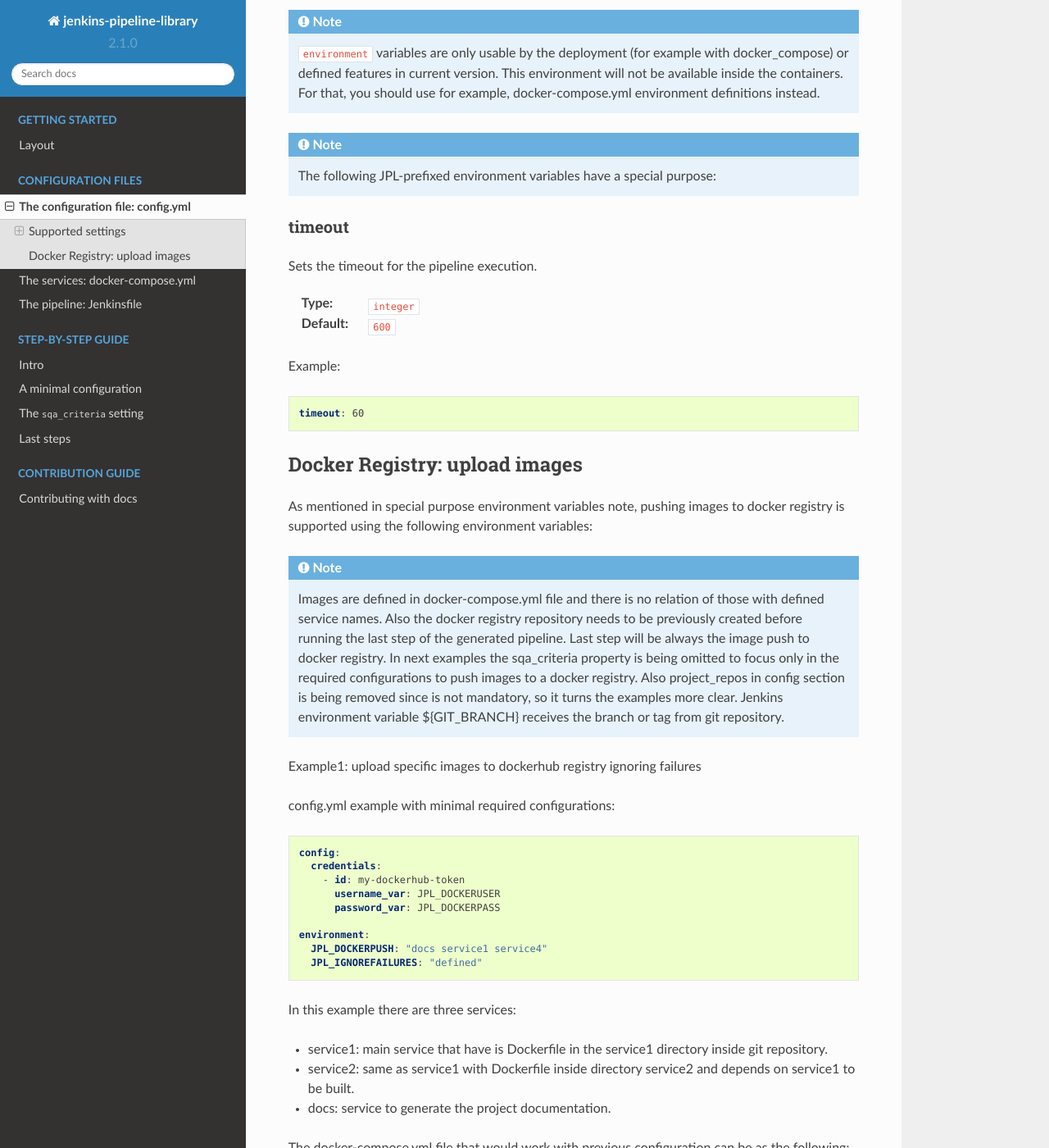
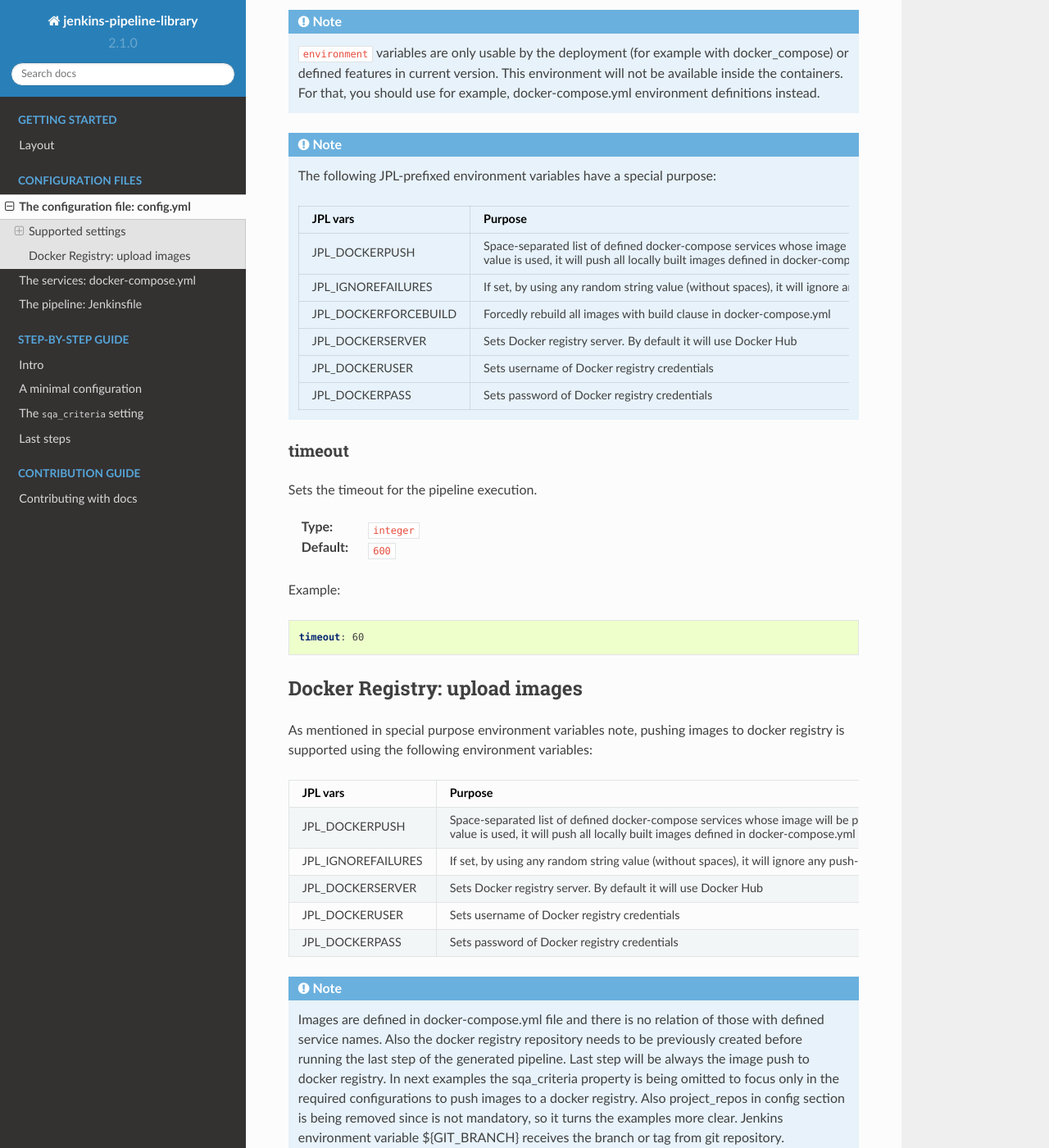
Before and after one commit to indigo-dc/jenkins-pipeline-library, a Sphinx documentation site: the page built from docs/user/config_file.rst, in a window 1280 px wide and 1400 px high, scrolled down 6349 px. Shown: the whole window at 82% size. Built offline with Sphinx 7.4.7 and the Read the Docs theme 2.0.0, drawn with Linux system fonts in a browser that asks for light colours.

Commit message:
Fix: table format

```diff
--- a/docs/user/config_file.rst
+++ b/docs/user/config_file.rst
@@ -379,25 +379,25 @@
 .. note::
    The following JPL-prefixed environment variables have a special purpose:
 
-   +----------------------+------------------------------------------------------------------+
-   | JPL vars             | Purpose                                                          |
-   +======================+==================================================================+
+   +----------------------+---------------------------------------------------------------------------+
+   | JPL vars             | Purpose                                                                   |
+   +======================+===========================================================================+
    | JPL_DOCKERPUSH       | Space-separated list of defined docker-compose services whose image will  |
-   |                      | be pushed to the Docker registry. If ``ALL`` value is used, it   |
-   |                      | will push all locally built images defined in docker-compose.yml |
-   +----------------------+------------------------------------------------------------------+
-   | JPL_IGNOREFAILURES   | If set, by using any random string value (without spaces), it    |
-   |                      | will ignore any push-related failure                             |
-   +----------------------+------------------------------------------------------------------+
-   | JPL_DOCKERFORCEBUILD | Forcedly rebuild all images with build clause in                 |
-   |                      | docker-compose.yml                                               |
-   +----------------------+------------------------------------------------------------------+
-   | JPL_DOCKERSERVER     | Sets Docker registry server. By default it will use Docker Hub   |
-   +----------------------+------------------------------------------------------------------+
-   | JPL_DOCKERUSER       | Sets username of Docker registry credentials                     |
-   +----------------------+------------------------------------------------------------------+
-   | JPL_DOCKERPASS       | Sets password of Docker registry credentials                     |
-   +----------------------+------------------------------------------------------------------+
+   |                      | be pushed to the Docker registry. If ``ALL`` value is used, it            |
+   |                      | will push all locally built images defined in docker-compose.yml          |
+   +----------------------+---------------------------------------------------------------------------+
+   | JPL_IGNOREFAILURES   | If set, by using any random string value (without spaces), it             |
+   |                      | will ignore any push-related failure                                      |
+   +----------------------+---------------------------------------------------------------------------+
+   | JPL_DOCKERFORCEBUILD | Forcedly rebuild all images with build clause in                          |
+   |                      | docker-compose.yml                                                        |
+   +----------------------+---------------------------------------------------------------------------+
+   | JPL_DOCKERSERVER     | Sets Docker registry server. By default it will use Docker Hub            |
+   +----------------------+---------------------------------------------------------------------------+
+   | JPL_DOCKERUSER       | Sets username of Docker registry credentials                              |
+   +----------------------+---------------------------------------------------------------------------+
+   | JPL_DOCKERPASS       | Sets password of Docker registry credentials                              |
+   +----------------------+---------------------------------------------------------------------------+
 
 timeout
 ~~~~~~~
@@ -417,22 +417,22 @@
 As mentioned in special purpose environment variables note, pushing images to
 docker registry is supported using the following environment variables:
 
-+----------------------+------------------------------------------------------------------+
-| JPL vars             | Purpose                                                          |
-+======================+==================================================================+
++----------------------+--------------------------------------------------------------------------+
+| JPL vars             | Purpose                                                                  |
++======================+==========================================================================+
 | JPL_DOCKERPUSH       | Space-separated list of defined docker-compose services whose image will |
-|                      | be pushed to the Docker registry. If ``ALL`` value is used, it   |
-|                      | will push all locally built images defined in docker-compose.yml |
-+----------------------+------------------------------------------------------------------+
-| JPL_IGNOREFAILURES   | If set, by using any random string value (without spaces), it    |
-|                      | will ignore any push-related failure                             |
-+----------------------+------------------------------------------------------------------+
-| JPL_DOCKERSERVER     | Sets Docker registry server. By default it will use Docker Hub   |
-+----------------------+------------------------------------------------------------------+
-| JPL_DOCKERUSER       | Sets username of Docker registry credentials                     |
-+----------------------+------------------------------------------------------------------+
-| JPL_DOCKERPASS       | Sets password of Docker registry credentials                     |
-+----------------------+------------------------------------------------------------------+
+|                      | be pushed to the Docker registry. If ``ALL`` value is used, it           |
+|                      | will push all locally built images defined in docker-compose.yml         |
++----------------------+--------------------------------------------------------------------------+
+| JPL_IGNOREFAILURES   | If set, by using any random string value (without spaces), it            |
+|                      | will ignore any push-related failure                                     |
++----------------------+--------------------------------------------------------------------------+
+| JPL_DOCKERSERVER     | Sets Docker registry server. By default it will use Docker Hub           |
++----------------------+--------------------------------------------------------------------------+
+| JPL_DOCKERUSER       | Sets username of Docker registry credentials                             |
++----------------------+--------------------------------------------------------------------------+
+| JPL_DOCKERPASS       | Sets password of Docker registry credentials                             |
++----------------------+--------------------------------------------------------------------------+
 
 .. note::
   Images are defined in docker-compose.yml file and there is no relation of those with defined service names.
```
